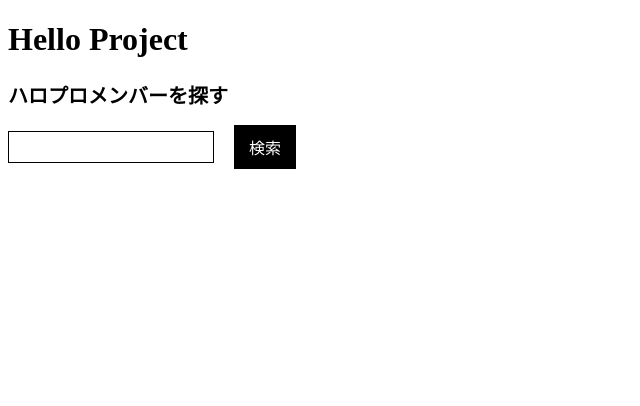
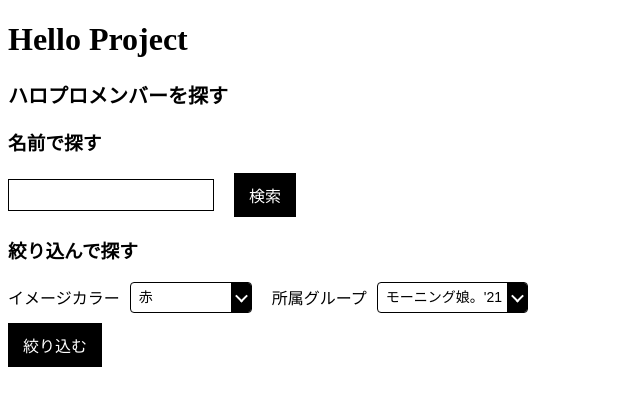
Before and after one commit to kanae-81/hello-project, a React app: page / in a window 1280 px wide. Shown: the top 406 px of the page, without its empty margins (0-640 px from the left). Built offline with nearby package versions, Linux system fonts and the light colour scheme.

Commit message:
add:絞り込みフォーム作成

```diff
--- /dev/null
+++ b/src/client/components/Atoms/Select/index.tsx
@@ -0,0 +1,18 @@
+import React from "react";
+import Presentation from './presentation'
+
+export type Props = {
+    handleChange: () => void;
+    list: string[];
+    className?: string;
+}
+
+const Select = ({handleChange, list, className}:Props): JSX.Element => {
+    return (
+    <>
+        <Presentation handleChange={handleChange} list={list} className={className} />
+    </>
+  );
+};
+
+export default Select;
--- /dev/null
+++ b/src/client/components/Atoms/Select/presentation.tsx
@@ -0,0 +1,68 @@
+import React from "react";
+import styled from 'styled-components';
+import {Props} from './index'
+
+const Box = styled.div`
+  position: relative;
+  overflow: hidden;
+  border: 1px solid #000;
+  border-radius: 4px;
+
+  ::before {
+    position: absolute;
+    top: 50%;
+    right: 5px;
+    z-index: 10;
+    width: 7px;
+    height: 7px;
+    content: "";
+    border-right: 2px solid #fff;
+    border-bottom: 2px solid #fff;
+    transform: translateY(-60%) rotate(45deg);
+  }
+  &::after {
+    position: absolute;
+    top: 0;
+    right: 0;
+    width: 20px;
+    height: 100%;
+    content: "";
+    background: #000;
+  }
+`;
+
+
+const Select = styled.select`
+  min-width: 120px;
+  padding: 6px 24px 6px 8px;
+  font-size: 14px;
+  line-height: 1.2;
+  color: #000;
+  cursor: pointer;
+  appearance: none;
+  background: transparent;
+  border: none;
+  &:focus {
+      outline:none;
+  }
+`;
+
+const Presentation = ({handleChange, list, className}:Props): JSX.Element => {
+    return (
+      <>
+        <Box className={className}>
+          <Select name="" id="" onChange={handleChange}>
+            {list.map((value, index) => {
+              return (
+                <option key={index} value={value}>
+                  {value}
+                </option>
+              );
+            })}
+          </Select>
+        </Box>
+      </>
+    );
+};
+
+export default Presentation;
--- /dev/null
+++ b/src/client/components/Organisms/SearchForm/index.tsx
@@ -0,0 +1,22 @@
+import React from "react";
+import { useDispatch } from "react-redux";
+import {test} from "../../../modules/action";
+import Presentation from "./presentation";
+
+export type Props = {
+    handleClick: () => void;
+    handleChange: () => void;
+}
+
+const SearchForm = (): JSX.Element => {
+    const dispatch = useDispatch();
+    const handleClick = () => {
+        dispatch(test('test'))
+    }
+    const handleChange = () => {
+        dispatch(test('変更'))
+    }
+    return <Presentation handleClick={handleClick} handleChange={handleChange} />
+};
+
+export default SearchForm;
--- /dev/null
+++ b/src/client/components/Organisms/SearchForm/presentation.tsx
@@ -0,0 +1,32 @@
+import React from "react";
+import styled from 'styled-components';
+import Btn from "../../Atoms/Btn";
+import Search from "../../Atoms/Search";
+import {Props} from './index'
+
+const Form = styled.form`
+    width: 100%;
+    display:flex;
+    align-items: center;
+`
+
+const SearchBtn = styled(Btn)`
+    margin-left: 20px;
+    display: block;
+`
+
+const Presentation = ({handleChange, handleClick}: Props): JSX.Element => {
+    return (
+      <>
+        <div>
+          <h3>名前で探す</h3>
+          <Form>
+            <Search handleChange={handleChange} />
+            <SearchBtn handleClick={handleClick} text="検索" />
+          </Form>
+        </div>
+      </>
+    );
+};
+
+export default Presentation;
--- /dev/null
+++ b/src/client/components/Organisms/SelectForm/index.tsx
@@ -0,0 +1,52 @@
+import React from "react";
+import { useDispatch } from "react-redux";
+import {test} from "../../../modules/action";
+import Presentation from "./presentation";
+
+export type Props = {
+  handleClick: () => void;
+  changeMethod: { [key: string]: () => void };
+  selectList: {
+    id: string;
+    name: string;
+    list: string[];
+  }[];
+};
+
+const SearchForm = (): JSX.Element => {
+    const dispatch = useDispatch();
+    const handleClick = () => {
+      dispatch(test("クリック"));
+    };
+    const handleChange = () => {
+        dispatch(test("変更"));
+    };
+    const changeMethod: { [key: string]: () => void } = {
+      color: handleChange,
+    };
+    const colorList = ["赤", "青"];
+    const groupList = ["モーニング娘。'21", "アンジュルム"];
+    const selectList = [
+      {
+        id: "color",
+        name: "イメージカラー",
+        list: colorList,
+      },
+      {
+        id: "group",
+        name: "所属グループ",
+        list: groupList,
+      },
+    ];
+    return (
+      <>
+        <Presentation
+          handleClick={handleClick}
+          changeMethod={changeMethod}
+          selectList={selectList}
+        />
+      </>
+    );
+};
+
+export default SearchForm;
--- /dev/null
+++ b/src/client/components/Organisms/SelectForm/presentation.tsx
@@ -0,0 +1,62 @@
+import React from "react";
+import styled from "styled-components";
+import Btn from "../../Atoms/Btn";
+import Select from "../../Atoms/Select";
+
+import {Props} from './index'
+
+const Form = styled.form`
+  width: 100%;
+`;
+const Label = styled.label`
+  display: flex;
+  align-items: center;
+  &:not(:first-child) {
+    margin-left: 20px;
+  }
+`;
+
+const SelectInner = styled(Select)`
+  margin-left: 10px;
+`;
+
+const SelectBox = styled.div`
+  display: flex;
+  align-items: center;
+  flex-wrap: wrap;
+`;
+
+const SelectBtn = styled(Btn)`
+  margin-top: 10px;
+  display: block;
+`;
+
+const Presentation = ({
+  changeMethod,
+  handleClick,
+  selectList,
+}: Props): JSX.Element => {
+  return (
+    <>
+    <div>
+        <h3>絞り込んで探す</h3>
+      <Form>
+        <SelectBox>
+          {selectList.map((value) => {
+            const { id, name, list } = value;
+            return (
+              <Label htmlFor="" key={id}>
+                {name}
+                <SelectInner handleChange={changeMethod[id]} list={list} />
+              </Label>
+            );
+          })}
+        </SelectBox>
+        <SelectBtn handleClick={handleClick} text="絞り込む" />
+      </Form>
+    </div>
+    </>
+  );
+};
+
+export default Presentation;
--- a/src/client/components/Organizms/SearchForm.tsx
+++ /dev/null
@@ -1,37 +0,0 @@
-import React from "react";
-import { useDispatch } from "react-redux";
-import styled from 'styled-components';
-import {test} from "../../modules/action";
-import Btn from "../Atoms/Btn";
-import Search from "../Atoms/Search";
-
-const Form = styled.form`
-    width: 100%;
-    display:flex;
-    align-items: center;
-`
-
-const SearchBtn = styled(Btn)`
-    margin-left: 20px;
-    display: block;
-`
-
-const SearchForm = (): JSX.Element => {
-  const dispatch = useDispatch();
-  const handleClick = () => {
-      dispatch(test('test'))
-  }
-  const handelChange = () => {
-      dispatch(test('変更'))
-  }
-  return (
-    <>
-      <Form>
-        <Search handleChange={handelChange} />
-        <SearchBtn handleClick={handleClick} text='検索' />
-      </Form>
-    </>
-  );
-};
-
-export default SearchForm;
--- a/src/client/components/Tempalte/Top.tsx
+++ b/src/client/components/Tempalte/Top.tsx
@@ -1,6 +1,7 @@
 import React from "react";
 import PageTitle from "../Atoms/PageTitle";
-import SearchForm from '../Organizms/SearchForm'
+import SearchForm from '../Organisms/SearchForm'
+import SelectForm from "../Organisms/SelectForm";
 
 const Top = (): JSX.Element => {
     return (
@@ -8,6 +9,7 @@
             <h1>Hello Project</h1>
             <PageTitle text='ハロプロメンバーを探す' />
             <SearchForm />
+            <SelectForm />
         </>
     );
 };
```
